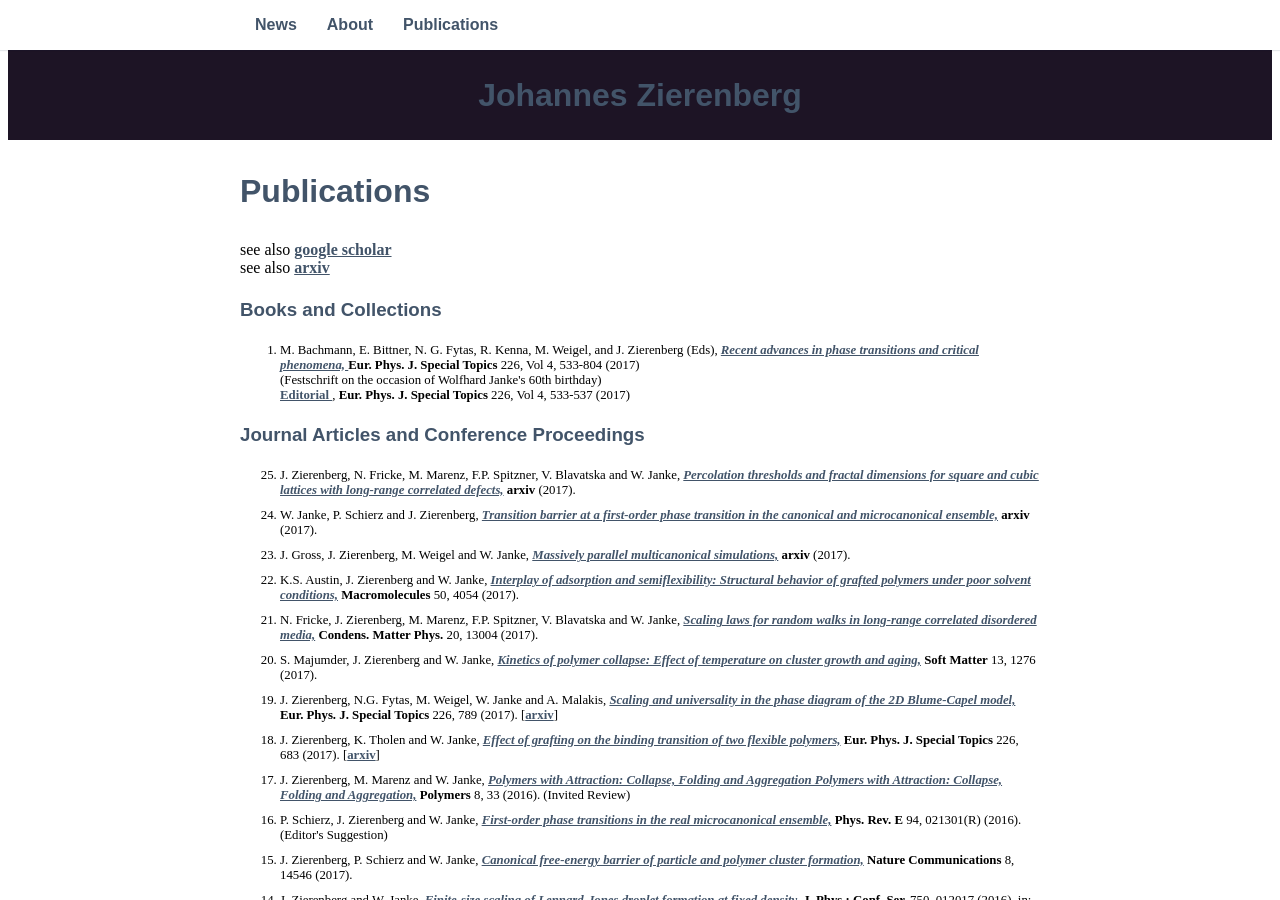
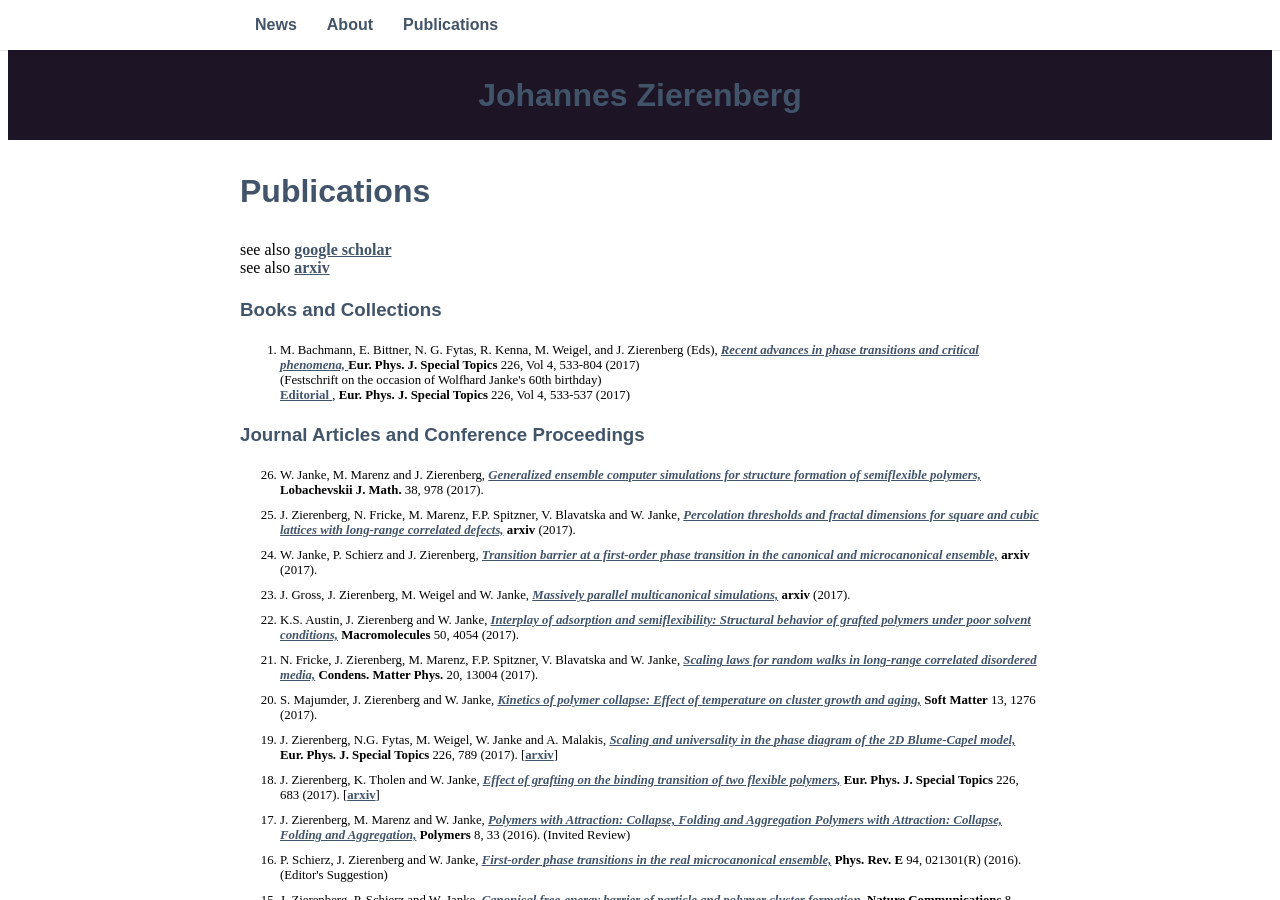
Before and after one commit to zierenberg/zierenberg.github.io, a Jekyll site: the page built from _pages/03_publications.md, in a window 1280 px wide and 900 px high. Built offline with Jekyll 4.4.1, drawn with Linux system fonts in a browser that asks for light colours; some web fonts are replaced.

Commit message:
new reference

```diff
--- a/_pages/03_publications.md
+++ b/_pages/03_publications.md
@@ -29,6 +29,11 @@ see also <a href="https://arxiv.org/a/zierenberg_j_1.html">arxiv</a><br>
 <ol reversed>
 <listpub>
 <!-- List of journal publications start -->
+<li>W. Janke, M. Marenz and J. Zierenberg,
+<pubtitle><a href=" https://link.springer.com/article/10.1134/S1995080217050171"> Generalized ensemble computer simulations for structure formation of semiflexible polymers,</a></pubtitle>
+<journal> Lobachevskii J. Math.</journal>  38,  978 (2017).
+</li>
+
 <li>J. Zierenberg, N. Fricke, M. Marenz, F.P. Spitzner, V. Blavatska and W. Janke,
 <pubtitle><a href=" https://arxiv.org/abs/1708.02296">  Percolation thresholds and fractal dimensions for square and cubic lattices with long-range correlated defects,</a></pubtitle>
 <journal> arxiv</journal> (2017).
```
Also changed, not shown: 1 other file.
